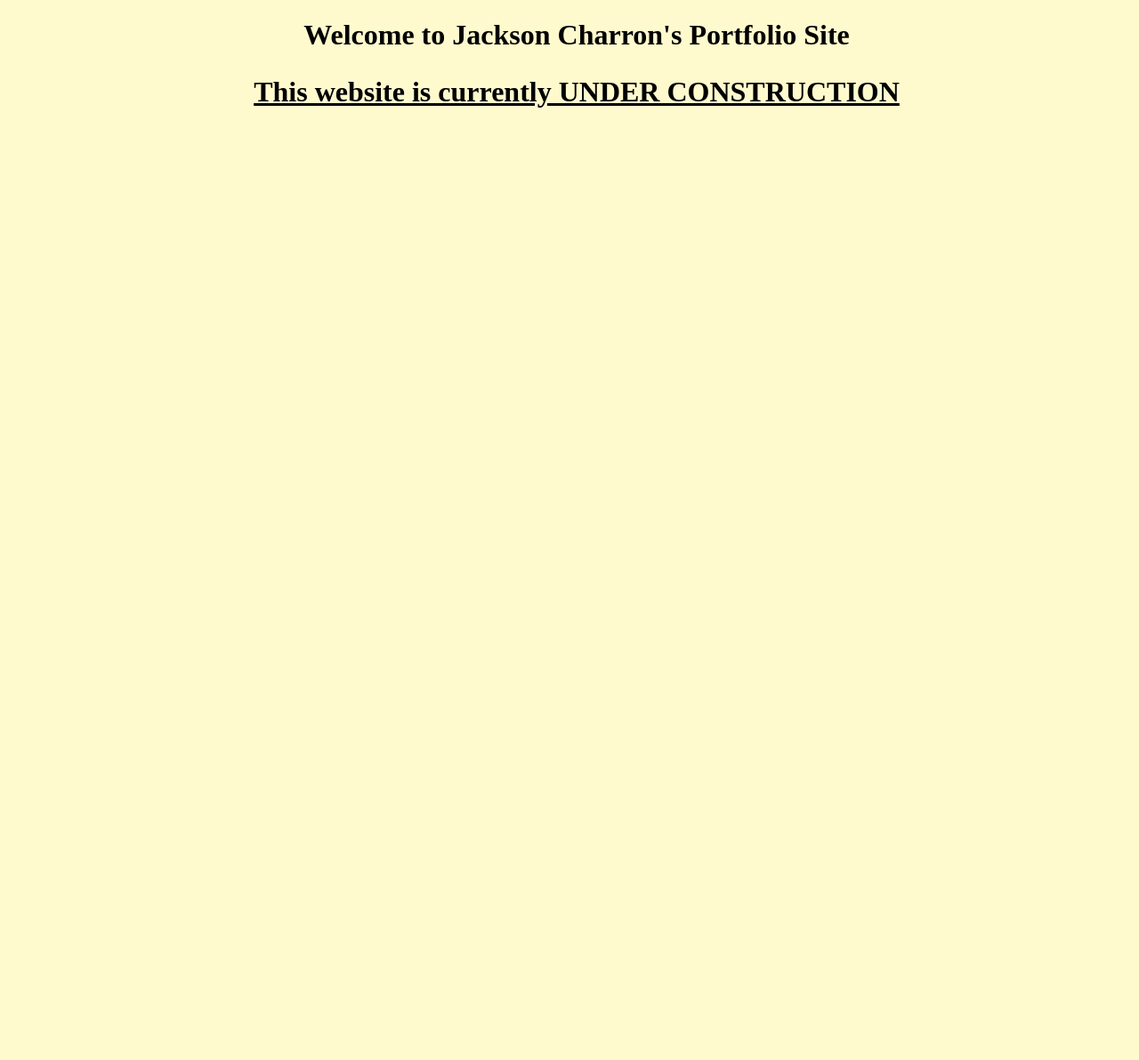
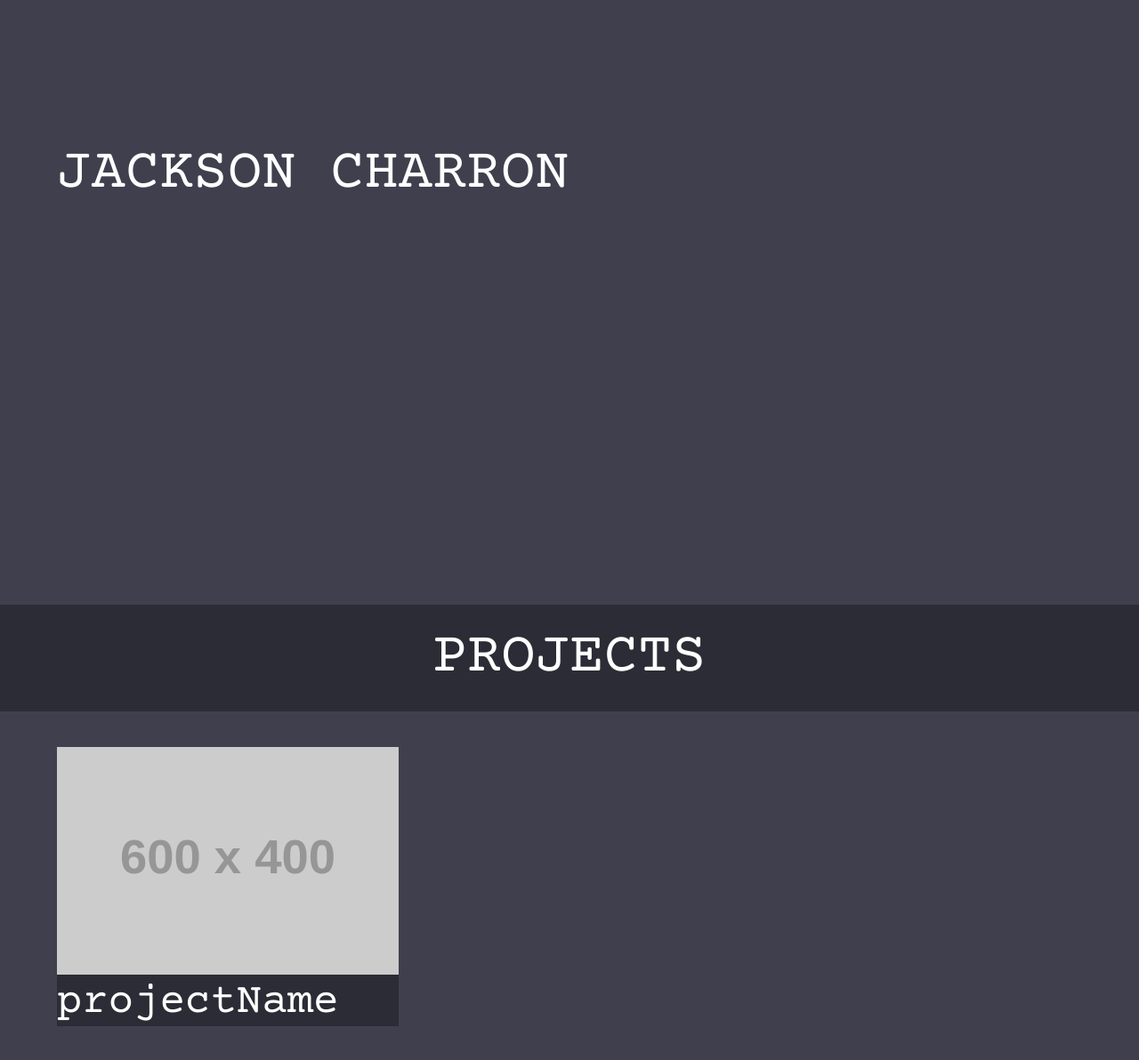
Before and after one commit to saltine6/portfolio-site, a plain HTML site: page index.html in a window 1280 px wide. Shown: the whole page at 89% size. Before the commit the page ends 800 px from the top, so only its background shows below. Drawn offline with Linux system fonts and the light colour scheme; placeholder pictures from the web are drawn by us.

Commit message:
begin basic layout

```diff
--- a/index.css
+++ b/index.css
@@ -1,15 +1,80 @@
+@font-face {
+    font-family: 'Courier Prime';
+    src: url("fonts/courier-prime/CourierPrime-Regular.ttf");
+    font-weight: normal;
+}
+
+@font-face {
+    font-family: 'Courier Prime';
+    src: url("fonts/courier-prime/CourierPrime-Bold.ttf");
+    font-weight: bold;
+}
+
 body {
-    background-color: #ffface;
+    background-color: #3f3f4e;
     width: 100vw;
+    margin: 0;
+}
+
+#landingScreen {
+    margin: 0;
+    display: flex;
+    height: 85vh;
 }
 
 h1 {
-    text-align: center;
-    font-size: 2em;
+    color: white;
+    font-size: 4em;
+    font-family: 'Courier Prime';
+    font-weight: normal;
 }
 
-h2 {
+#landingScreen {
+    margin: 0;
+}
+
+#landingScreen h1 {
+    color: white;
+    text-align: left;
+    font-size: 4em;
+    font-family: 'Courier Prime';
+    font-weight: normal;
+    margin: 20vh 5vw 0 5vw;
+}
+
+#projectsOverview {
+    margin: 0;
+    background-color: #3f3f4e;
+}
+
+#projectsOverviewTitle {
+    height: 15vh;
+    justify-content: center;
+    display: flex;
+    background-color: #2c2c36;
+}
+
+#projectsOverviewTitle h1 {
     text-align: center;
-    font-size: 2em;
-    text-decoration: underline;
+    display: flex;
+    margin: auto;
+    vertical-align: middle;
 }
+
+div.projectItem {
+    background-color: #2c2c36;
+    margin: 5vh 0 0 5vw ;
+    width: 30vw;
+}
+
+div.projectItem h2 {
+    font-size: 3em;
+    margin-top: 0;
+    color: white;
+    font-family: 'Courier Prime';
+    font-weight: normal;
+}
+
+div.projectItem img {
+    width: 100%;
+}
--- a/index.html
+++ b/index.html
@@ -11,8 +11,18 @@
 </head>
 
 <body>
-	<h1>Welcome to Jackson Charron's Portfolio Site</h1>
-	<h2>This website is currently UNDER CONSTRUCTION</h2>
+	<div id="landingScreen">
+		<h1>JACKSON CHARRON</h1>
+	</div>
+	<div id="projectsOverview">
+		<div id="projectsOverviewTitle">
+			<h1>PROJECTS</h1>
+		</div>
+		<div class="projectItem">
+			<img src="https://placehold.co/600x400">
+			<h2>projectName</h2>
+		</div>
+	</div>
 </body>
 <link rel="stylesheet" type="text/css" href="index.css">
 </html>
```
Also changed, not shown: fonts/courier-prime/CourierPrime-Bold.ttf (added), fonts/courier-prime/CourierPrime-BoldItalic.ttf (added), fonts/courier-prime/CourierPrime-Italic.ttf (added), fonts/courier-prime/CourierPrime-Regular.ttf (added), fonts/courier-prime/OFL.txt (added), 2 other files.
